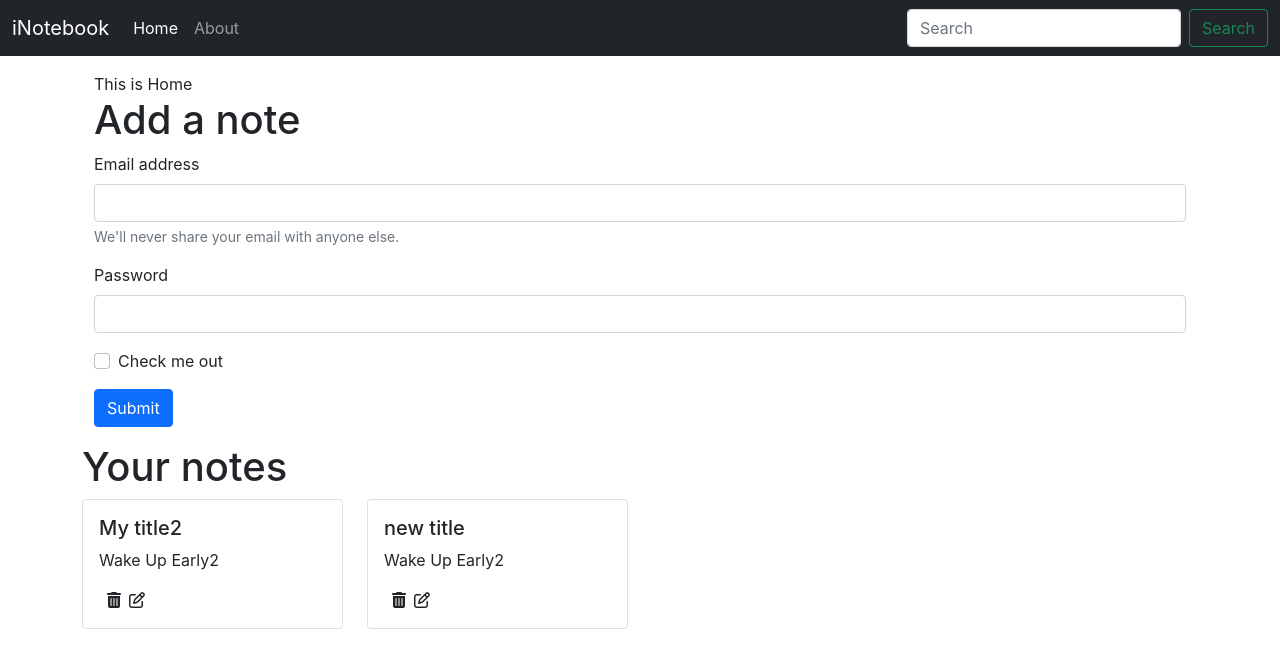
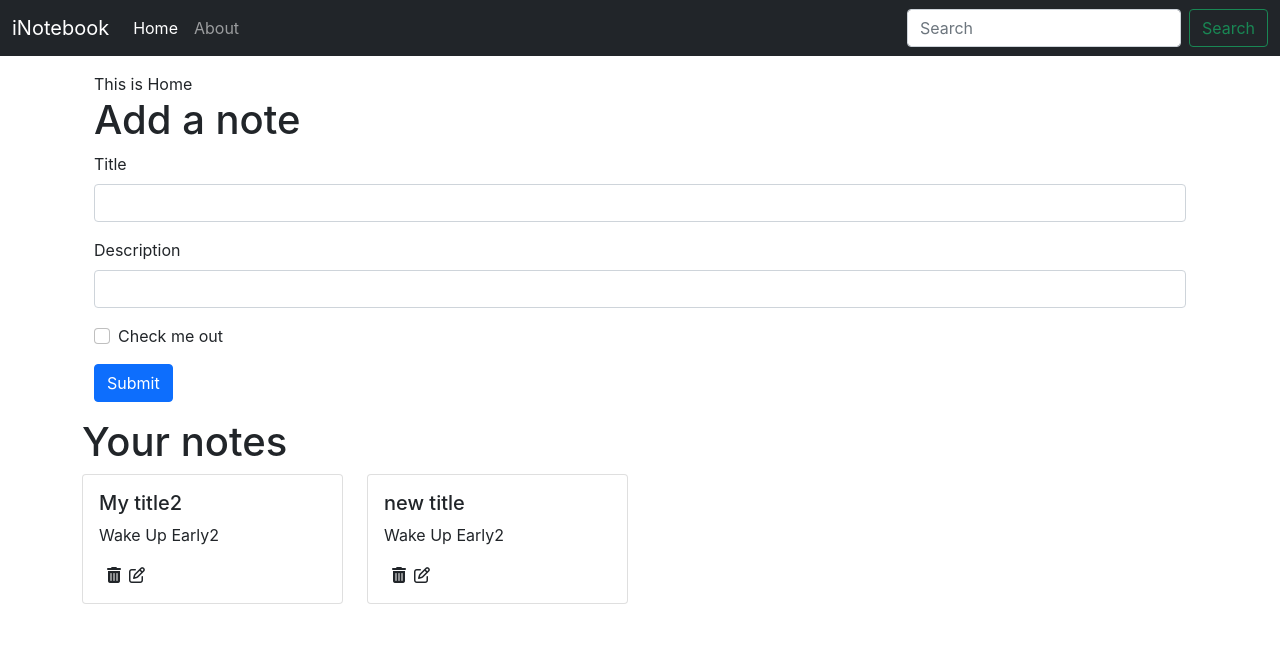
Before and after one commit to Pk9697/inotebook, a React (Create React App) app: page / in a window 1280 px wide. Shown: the top 668 px of the page. Built offline with nearby package versions, Linux system fonts and the light colour scheme.

Commit message:
add addNote component

```diff
--- /dev/null
+++ b/src/components/AddNote.js
@@ -0,0 +1,63 @@
+import React,{useContext,useState} from "react";
+import noteContext from "../context/notes/noteContext";
+
+const AddNote = () => {
+  const context = useContext(noteContext);
+  const [note, setNote] = useState({title:"",description:"",tag:"default"})
+    const handleClick=(e)=>{
+        e.preventDefault();
+        context.addNote(note.title,note.description,note.tag);
+    }
+    const onChange=(e)=>{
+        setNote({...note,[e.target.name]:e.target.value})
+    }
+  return (
+    <div className="container my-3">
+      This is Home
+      <h1>Add a note</h1>
+      <form>
+        <div className="mb-3">
+          <label htmlFor="title" className="form-label">
+            Title
+          </label>
+          <input
+            type="text"
+            className="form-control"
+            id="title"
+            name="title"
+            aria-describedby="emailHelp"
+            onChange={onChange}
+          />
+
+        </div>
+        <div className="mb-3">
+          <label htmlFor="description" className="form-label">
+            Description
+          </label>
+          <input
+            type="text"
+            className="form-control"
+            id="description"
+            name="description"
+            onChange={onChange}
+          />
+        </div>
+        <div className="mb-3 form-check">
+          <input
+            type="checkbox"
+            className="form-check-input"
+            id="exampleCheck1"
+          />
+          <label className="form-check-label" htmlFor="exampleCheck1">
+            Check me out
+          </label>
+        </div>
+        <button type="submit" className="btn btn-primary" onClick={handleClick}>
+          Submit
+        </button>
+      </form>
+    </div>
+  );
+};
+
+export default AddNote;
--- a/src/components/Home.js
+++ b/src/components/Home.js
@@ -5,26 +5,6 @@
 
     return (
         <div>
-            <div className="container my-3">
-            This is Home
-            <h1>Add a note</h1>
-            <form>
-                <div className="mb-3">
-                    <label htmlFor="exampleInputEmail1" className="form-label">Email address</label>
-                    <input type="email" className="form-control" id="exampleInputEmail1" aria-describedby="emailHelp"/>
-                    <div id="emailHelp" className="form-text">We'll never share your email with anyone else.</div>
-                </div>
-                <div className="mb-3">
-                    <label htmlFor="exampleInputPassword1" className="form-label">Password</label>
-                    <input type="password" className="form-control" id="exampleInputPassword1"/>
-                </div>
-                <div className="mb-3 form-check">
-                    <input type="checkbox" className="form-check-input" id="exampleCheck1"/>
-                    <label className="form-check-label" htmlFor="exampleCheck1">Check me out</label>
-                </div>
-                <button type="submit" className="btn btn-primary">Submit</button>
-            </form>
-            </div>
             <Notes/>
         </div>
     )
--- a/src/components/Notes.js
+++ b/src/components/Notes.js
@@ -1,16 +1,20 @@
 import React,{useContext} from "react";
 import noteContext from '../context/notes/noteContext'
+import AddNote from "./AddNote";
 import Noteitem from "./Noteitem";
 
 const Notes = () => {
     const context=useContext(noteContext);
   return (
+    <>
+    <AddNote/>
     <div className="row my-3">
       <h1>Your notes</h1>
       {context.notes.map((note) => {
         return <Noteitem key={note._id} note={note}/>
       })}
     </div>
+    </>
   );
 };
 
--- a/src/context/notes/NoteState.js
+++ b/src/context/notes/NoteState.js
@@ -25,9 +25,28 @@
           "__v": 0
         }
       ]
-    const [notes, setnotes] = useState(notesInitial)
+    const [notes, setNotes] = useState(notesInitial)
+
+      //Add a note
+      const addNote=(title,description,tag)=>{
+        //TODO:API Call
+        const note={
+            "_id": "6193bc2796c2d407025701234",
+          "user": "618f61963af98a4066e3cc2a",
+          "title": title,
+          "description": description,
+          "tag": tag,
+          "date": "2021-11-16T14:11:51.619Z",
+          "__v": 0
+        }
+        setNotes(notes.concat(note))
+      }
+      //Delete a note
+
+      //Edit a note
+
     return (
-        <NoteContext.Provider value={{notes,setnotes}}>
+        <NoteContext.Provider value={{notes,setNotes,addNote}}>
             {props.children}
         </NoteContext.Provider>
     )
```
